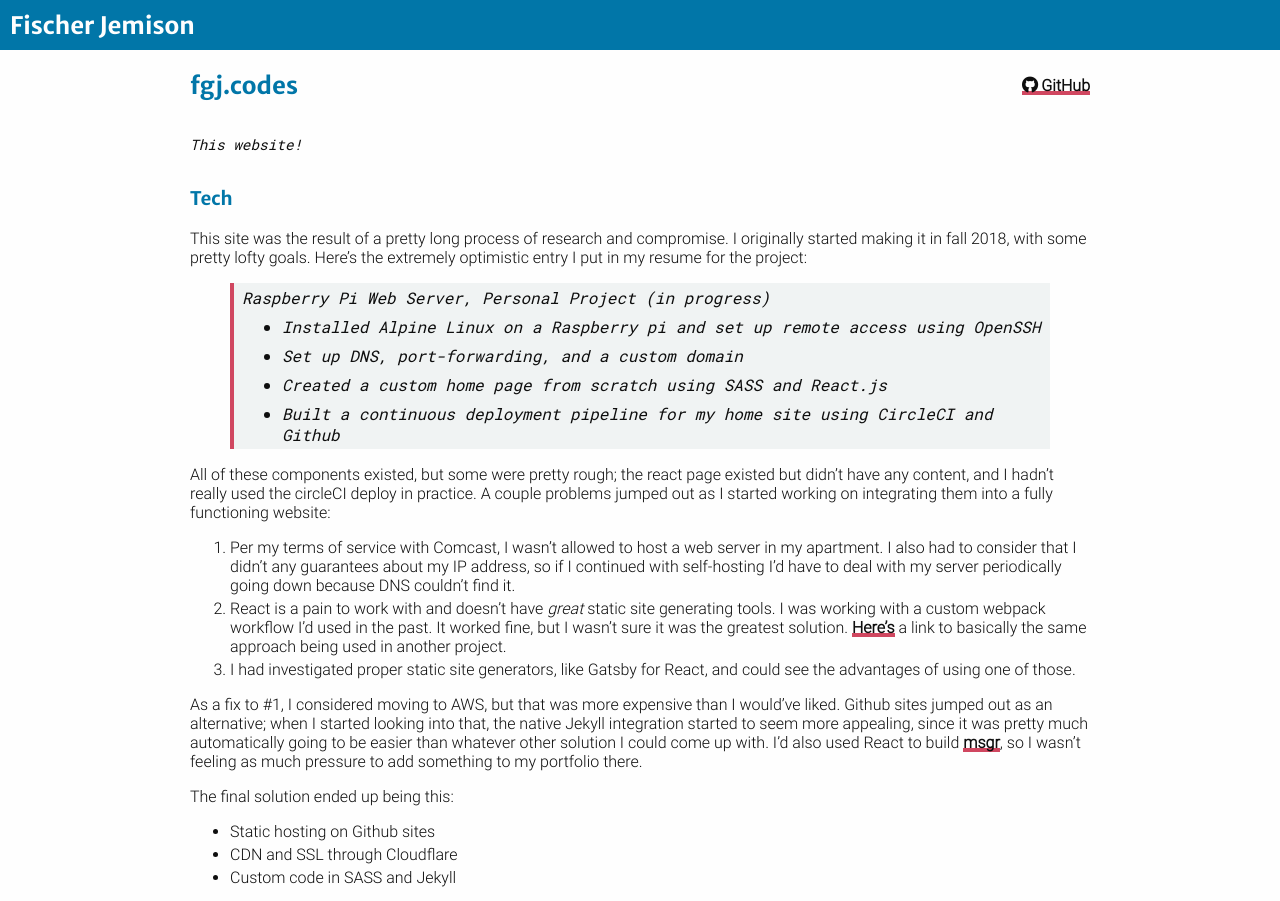
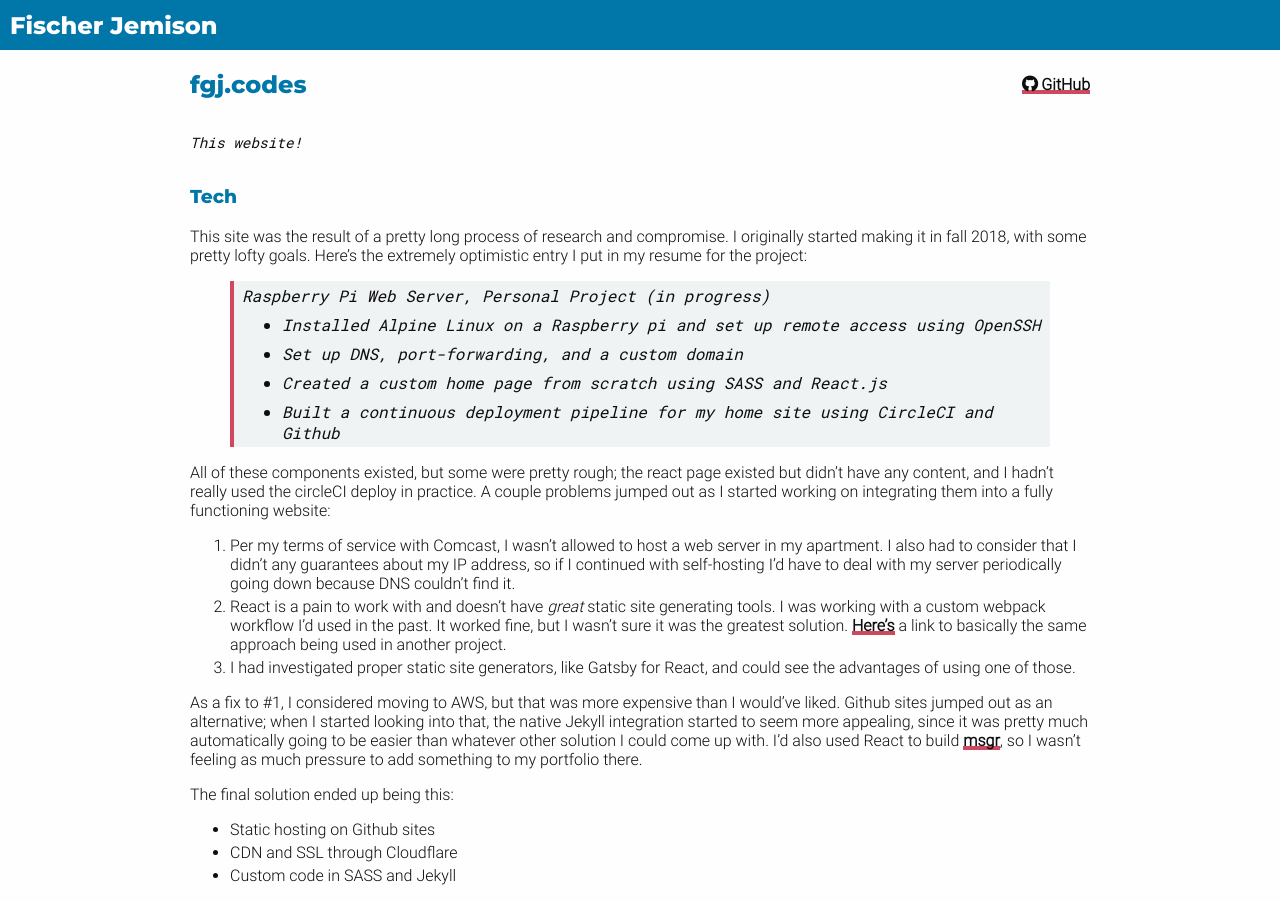
Before and after one commit to jemisonf/jemisonf.github.io, a Jekyll site: the page built from _projects/fgj.codes.md, in a window 1280 px wide. Shown: the top 901 px of the page. Built offline with Jekyll 4.4.1, drawn with Linux system fonts in a browser that asks for light colours; some of the changed text lies outside the part shown.

Commit message:
switches fonts, fixes typos

```diff
--- a/_includes/cdn_imports.html
+++ b/_includes/cdn_imports.html
@@ -1,2 +1,2 @@
 <link rel="stylesheet" href="https://use.fontawesome.com/releases/v5.7.2/css/all.css" integrity="sha384-fnmOCqbTlWIlj8LyTjo7mOUStjsKC4pOpQbqyi7RrhN7udi9RwhKkMHpvLbHG9Sr" crossorigin="anonymous">
-<link href="https://fonts.googleapis.com/css?family=Merriweather+Sans:700|Roboto+Mono" rel="stylesheet">
+<link href="https://fonts.googleapis.com/css?family=Roboto+Mono|Montserrat:800" rel="stylesheet">
--- a/_projects/fgj.codes.md
+++ b/_projects/fgj.codes.md
@@ -68,4 +68,4 @@
 I really liked the 3D text effect that the BR uses for their title text, but I couldn't find a way to work it into the final design. You can see some attempts in the drafts. I struggled a lot with color schemes, going between red, green, and black, and using a purple color for the main site color when I initially built the design. I found [Adobe Color](https://color.adobe.com) to be really helpful in working out color schemes once I started incorporating multiple colors into the design.
 
 
-This current design was the first time I actually really fell in love with a prototype, although even this needed a lot of tweaking to add enough visual interest to make it seem like a "real" website. I'm still searching for a free sans serif font that I love as much as the typeface [TechTown PDX](https://techtownportland.com/) uses, but Merriweather Sans is a happy medium for me right now. I'm also currently using the [system font stack](https://css-tricks.com/snippets/css/system-font-stack/) for the body font, a decision I'm not 100% set on; it saves me having to hit another CDN though, and I'm trying to keep the site as light as possible.
+This current design was the first time I actually really fell in love with a prototype, although even this needed a lot of tweaking to add enough visual interest to make it seem like a "real" website. I'm still searching for a free sans serif font that I love as much as the typeface [TechTown PDX](https://techtownportland.com/) uses, but Montserrat is a happy medium for me right now. I'm also currently using the [system font stack](https://css-tricks.com/snippets/css/system-font-stack/) for the body font, a decision I'm not 100% set on; it saves me having to hit another CDN though, and I'm trying to keep the site as light as possible.
--- a/_sass/abstract/_variables.scss
+++ b/_sass/abstract/_variables.scss
@@ -24,7 +24,7 @@
 }
 
 $font-stack: "system", sans-serif;
-$header-font-stack: "Merriweather Sans", sans-serif;
+$header-font-stack: "Montserrat", sans-serif;
 $code-font-stack: "Roboto Mono", monospace;
 $subtext-font-stack: $code-font-stack;
 $base-font-size: 16px;
--- a/about.html
+++ b/about.html
@@ -47,7 +47,7 @@
 </p>
 
 <p>
-    If that's not enough information, you can find me on <a href="https://github.com/jemisonf">GitHub</a>, <a href="https://linkedin.com/in/fischer.jemison">Linkedin</a>, or you can send me an email at <a href="mailto:f.g.jemison@gmail.com">f.g.jemison@gmail.com</a>.
+    If that's not enough information, you can find me on <a href="https://github.com/jemisonf">GitHub</a>, <a href="https://linkedin.com/in/fischer-jemison">Linkedin</a>, or you can send me an email at <a href="mailto:f.g.jemison@gmail.com">f.g.jemison@gmail.com</a>.
 </p>
 
 </section>
```
